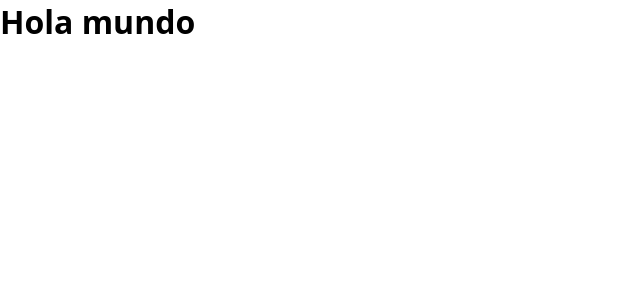
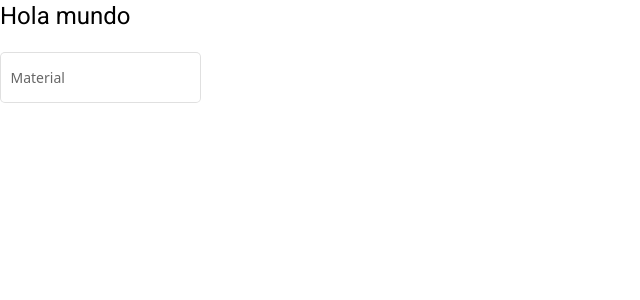
Before and after one commit to VlV-515/financial-control-vlv, an Angular app: page / in a window 1280 px wide. Shown: the top 300 px of the page, without its empty margins (0-640 px from the left). Built offline with nearby package versions, Linux system fonts and the light colour scheme.

Commit message:
Feat⚙️Add Angular material

```diff
--- a/angular.json
+++ b/angular.json
@@ -28,6 +28,7 @@
               "src/assets"
             ],
             "styles": [
+              "./node_modules/@angular/material/prebuilt-themes/indigo-pink.css",
               "src/styles.scss"
             ],
             "scripts": []
@@ -96,6 +97,7 @@
               "src/assets"
             ],
             "styles": [
+              "./node_modules/@angular/material/prebuilt-themes/indigo-pink.css",
               "src/styles.scss"
             ],
             "scripts": []
--- a/package.json
+++ b/package.json
@@ -11,10 +11,12 @@
   "private": true,
   "dependencies": {
     "@angular/animations": "14.2.0",
+    "@angular/cdk": "^13.0.0",
     "@angular/common": "14.2.0",
     "@angular/compiler": "14.2.0",
     "@angular/core": "14.2.0",
     "@angular/forms": "14.2.0",
+    "@angular/material": "^13.0.0",
     "@angular/platform-browser": "14.2.0",
     "@angular/platform-browser-dynamic": "14.2.0",
     "@angular/router": "14.2.0",
--- a/src/app/app.component.html
+++ b/src/app/app.component.html
@@ -1 +1,5 @@
 <h1>Hola mundo</h1>
+<mat-form-field appearance="outline">
+  <mat-label>Material</mat-label>
+  <input matInput placeholder="Material" />
+</mat-form-field>
--- a/src/index.html
+++ b/src/index.html
@@ -6,8 +6,11 @@
   <base href="/">
   <meta name="viewport" content="width=device-width, initial-scale=1">
   <link rel="icon" type="image/x-icon" href="favicon.ico">
+  <link rel="preconnect" href="https://fonts.gstatic.com">
+  <link href="https://fonts.googleapis.com/css2?family=Roboto:wght@300;400;500&display=swap" rel="stylesheet">
+  <link href="https://fonts.googleapis.com/icon?family=Material+Icons" rel="stylesheet">
 </head>
-<body>
+<body class="mat-typography">
   <app-root></app-root>
 </body>
 </html>
--- a/src/styles.scss
+++ b/src/styles.scss
@@ -5,3 +5,6 @@
   font-family: system-ui, -apple-system, BlinkMacSystemFont, "Segoe UI", Roboto,
     Oxygen, Ubuntu, Cantarell, "Open Sans", "Helvetica Neue", sans-serif;
 }
+
+html, body { height: 100%; }
+body { margin: 0; font-family: Roboto, "Helvetica Neue", sans-serif; }
```
Also changed, not shown: src/app/app.module.ts (+8 -6 lines), src/app/shared/material.module.ts (added, +11 -0 lines), src/app/shared/shared.module.ts (added, +10 -0 lines), 1 other file (tests, documents, lock files or other folders).
